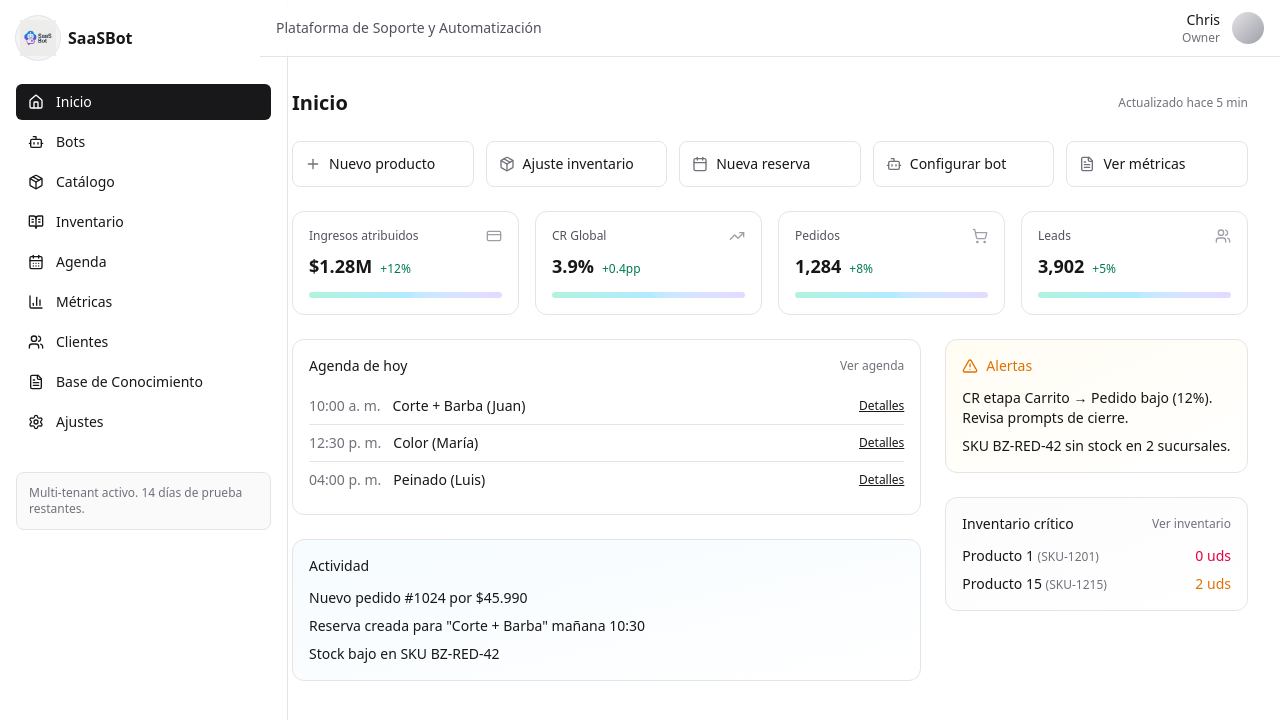
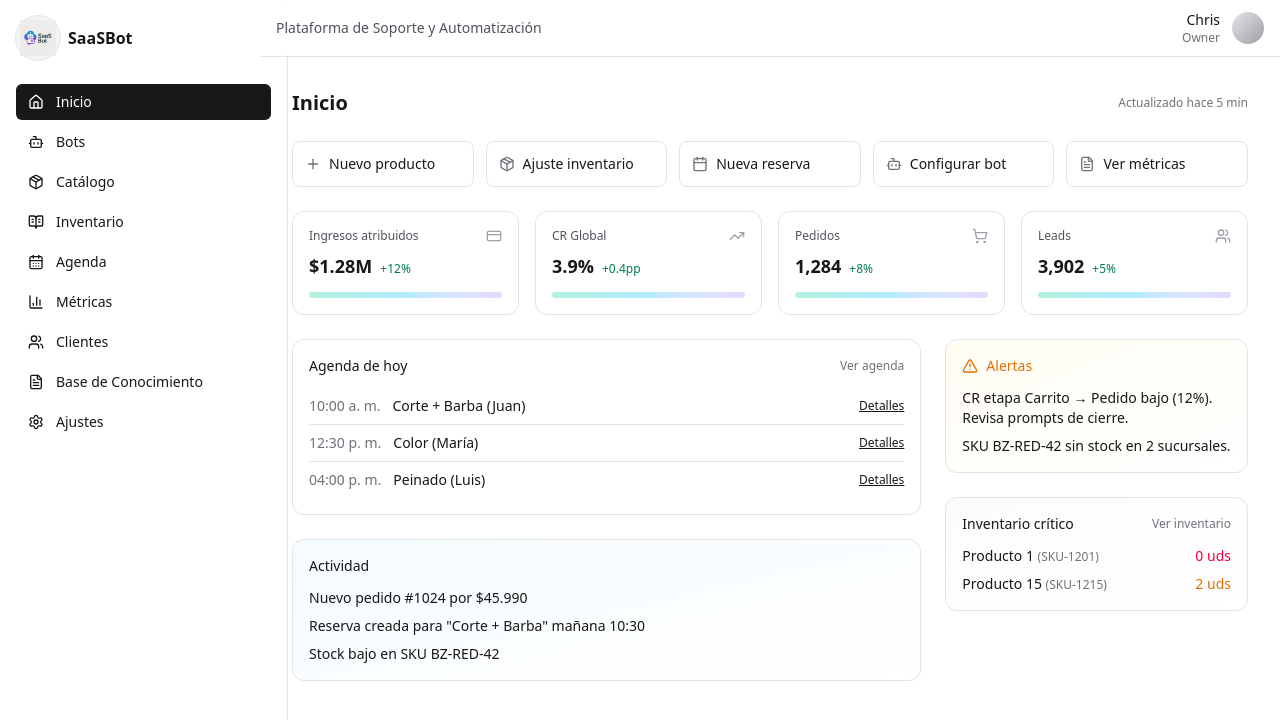
Before and after one commit to Chrissalvo1985/saasbot-frontend, a Next.js app: page / in a window 1280 px wide. Shown: the top 720 px of the page. Built offline with nearby package versions, Linux system fonts and the light colour scheme.

Commit message:
Remove: Tenant information from sidebar

```diff
--- a/src/components/shell/sidebar-shell.tsx
+++ b/src/components/shell/sidebar-shell.tsx
@@ -68,11 +68,6 @@ export function SidebarShell({ children }: { children: React.ReactNode }) {
             );
           })}
         </nav>
-        <div className="mt-8 rounded-lg bg-zinc-50 dark:bg-zinc-900 border border-zinc-200 dark:border-zinc-800 p-3">
-          <p className="text-xs text-zinc-500 dark:text-zinc-400">
-            Multi‑tenant activo. 14 días de prueba restantes.
-          </p>
-        </div>
       </aside>
 
       {/* Backdrop for mobile drawer (does not cover header) */}
```
